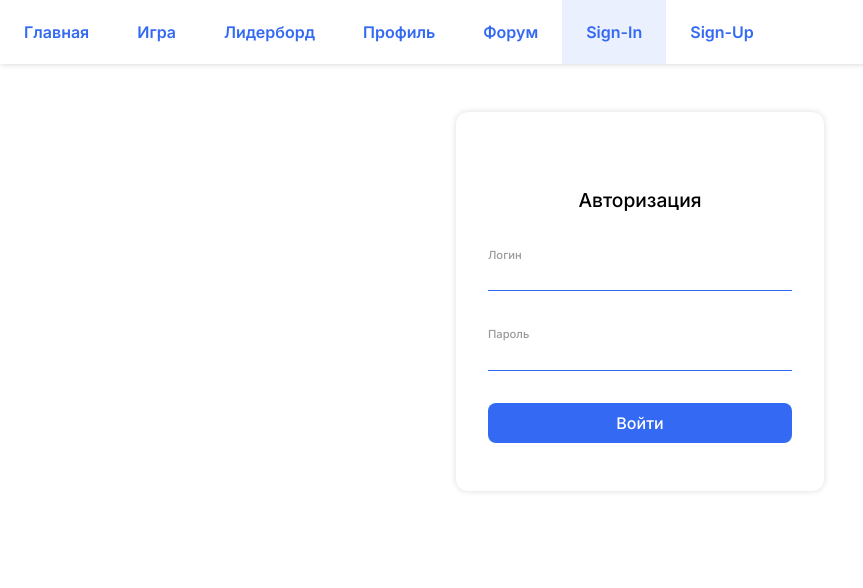
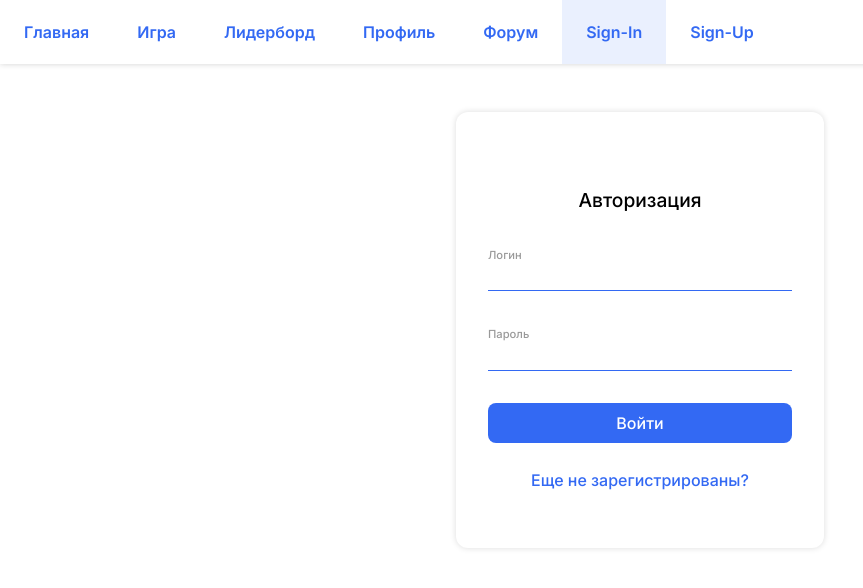
Before and after one commit to eldarknz/team.project.praktikum.yandex, a React (Vite) app in the folder packages/client/: page /sign-in in a window 1280 px wide. Shown: the top 588 px of the page, without its empty margins (0-863 px from the left). Built offline with nearby package versions, Linux system fonts and the light colour scheme.

Commit message:
Buttons are now using new Button props

```diff
--- a/packages/client/src/components/AuthForm/AuthForm.tsx
+++ b/packages/client/src/components/AuthForm/AuthForm.tsx
@@ -8,6 +8,7 @@ import {
 } from '@components/Input';
 import './AuthForm.scss';
 import { FormEvent, useId } from 'react';
+import { ROUTES } from '@routers/routes';
 
 export type AuthFormProps = {
   authType: 'signup' | 'signin';
@@ -41,6 +42,12 @@ export const AuthForm = ({
     {
       children: 'Войти',
       id: useId(),
+    },
+    {
+      children: 'Еще не зарегистрированы?',
+      id: useId(),
+      to: ROUTES.SignUp.path,
+      view: 'subButton',
     },
   ];
 
@@ -85,7 +92,8 @@ export const AuthForm = ({
     {
       children: 'Уже есть аккаунт?',
       id: useId(),
-      href: '/sign-in',
+      to: ROUTES.SignIn.path,
+      view: 'subButton',
     },
   ];
 
```
